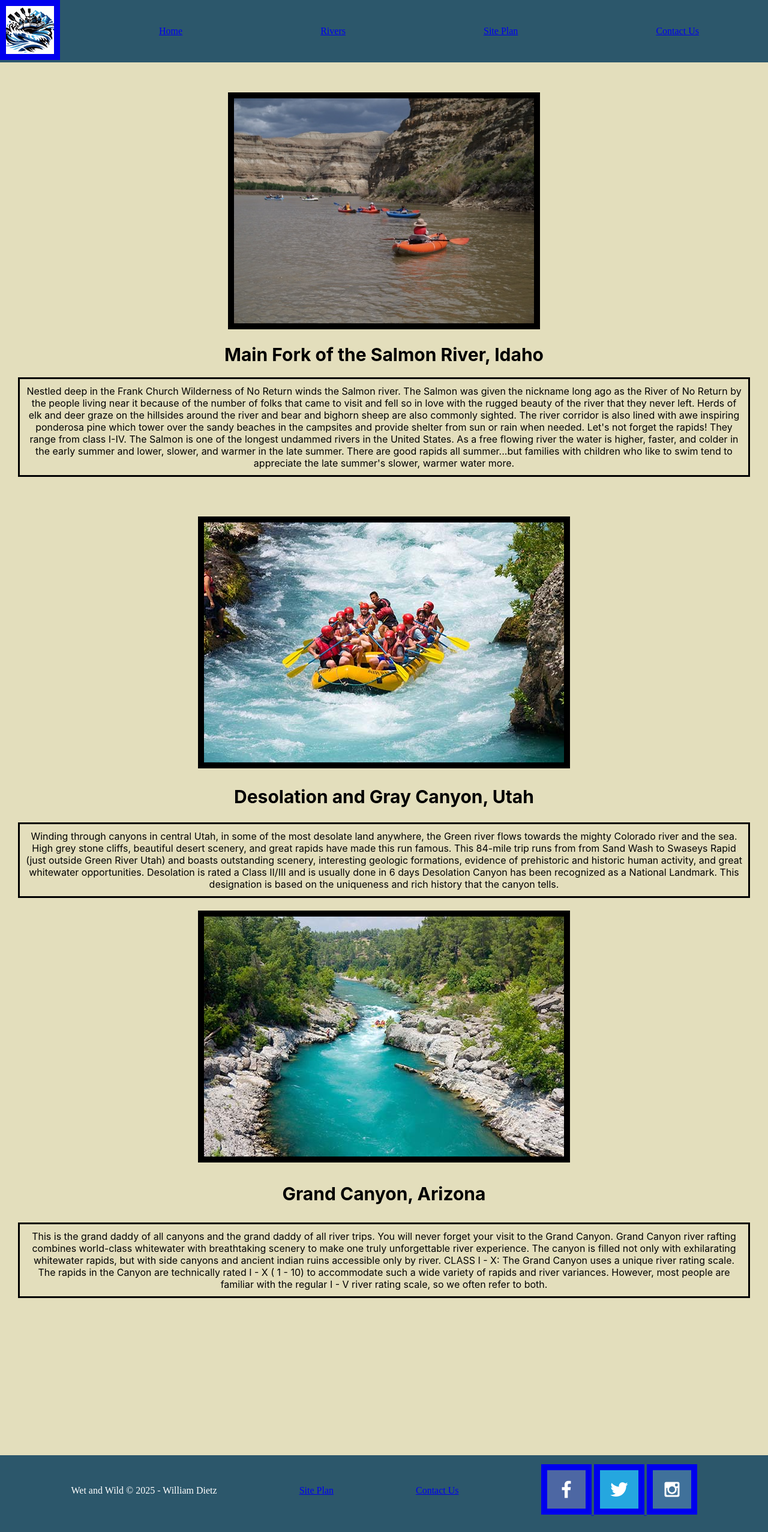
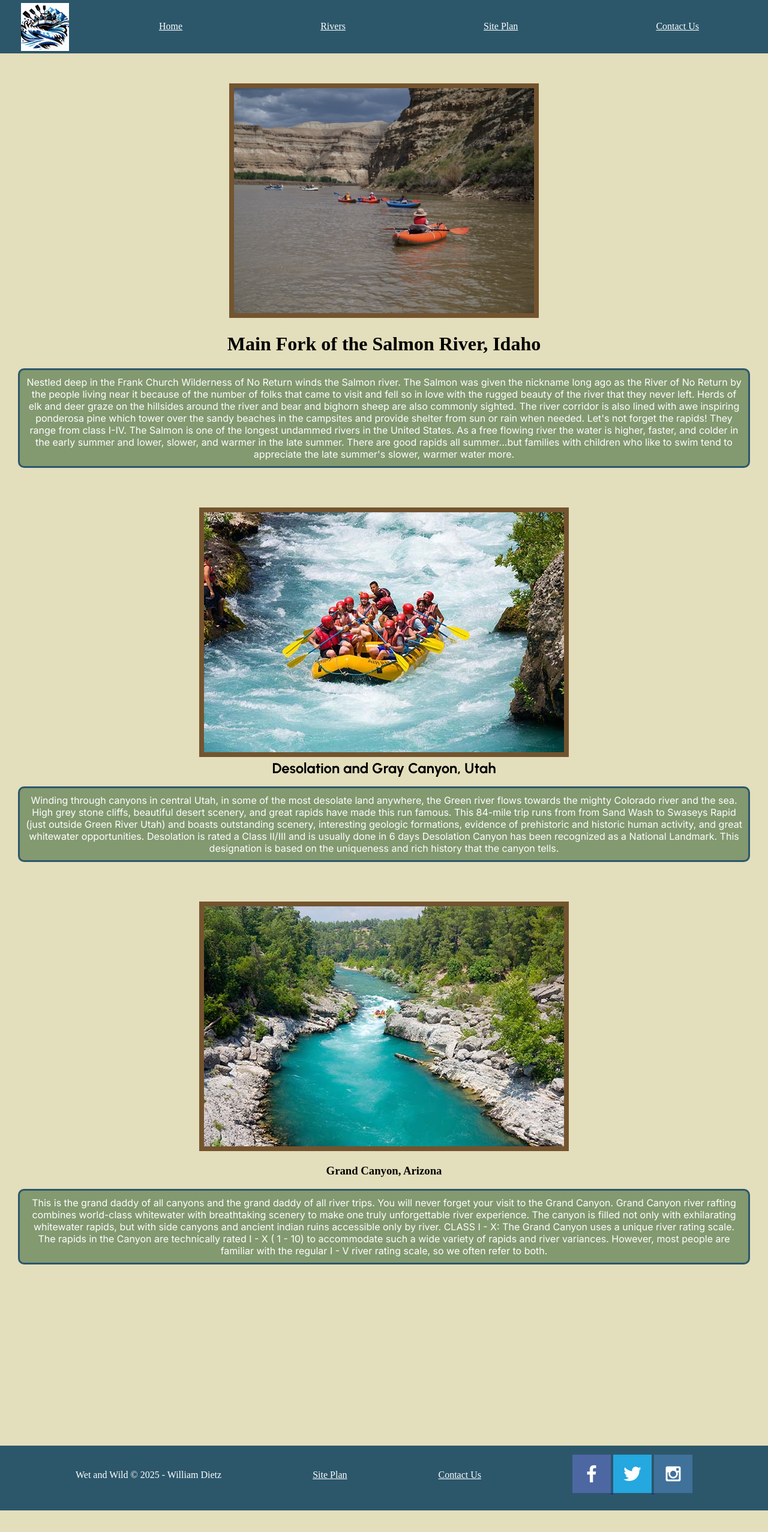
Before and after one commit to willjdietz/wdd130-wwr, a plain HTML site: page wwr/rivers-page.html in a window 1280 px wide. Shown: the whole page at 60% size. After the commit the page ends 2518 px from the top, so only its background shows below. Drawn offline with Linux system fonts and the light colour scheme.

Commit message:
rivers page

```diff
--- a/wwr/rivers-page.html
+++ b/wwr/rivers-page.html
@@ -3,25 +3,25 @@
 <head>
     <meta charset="UTF-8">
     <meta name="viewport" content="width=device-width, initial-scale=1.0">
-    <title> Wet and Wild Rafting | Rivers</title>
-    <link rel="stylesheet" href="styles/rivers-page.css">
+    <title>Wet and Wild Rafting | Home </title>
+    <link rel="stylesheet" href="styles/style.css">
 </head>
+<body>
     <div id="content">
-    <body>
         <header>
         <a href="index.html" id="logo_link">
             <img class="logo" src="images/logo_icon.png"  alt="Dry oar boating">
         </a>
         <nav>
             <a href="index.html">Home</a>
-                <a href="#">Rivers</a>
+            <a href="rivers-page.html">Rivers</a>
             <a href="site-plan-rafting.html">Site Plan</a>
             <a href="contactus.html">Contact Us</a>
         </nav>
         </header>
         <div id="content-2">
             <div class="idaho-msg">
-                <img class="img" src="images/deso-boats.jpg" alt="">
+                <img class="main-img" src="images/deso-boats.jpg" alt="">
                 <h1 >Main Fork of the Salmon River, Idaho</h1>
                 <p class="msg-1">Nestled deep in the Frank Church Wilderness of No Return winds the Salmon river.
                     The Salmon was given the nickname long ago as the River of No Return by the people
@@ -41,7 +41,7 @@
                     </p>
             </div>
             <div class="utah-msg">
-                <img class="img" src="images/rafting53_600.jpg" alt="">
+                <img class="main-img" src="images/rafting53_600.jpg" alt="">
                 <h2>Desolation and Gray Canyon, Utah</h2>
                 <p class="msg-1">
                     Winding through canyons in central Utah, in some of the most desolate land anywhere, the Green river flows towards
@@ -55,7 +55,7 @@
                 </p>
             </div>
             <div class="arizona-msg">
-                <img class="img" src="images/rafting58_600.jpg" alt="">
+                <img class="main-img" src="images/rafting58_600.jpg" alt="">
                 <h3>Grand Canyon, Arizona</h3>
                 <p class="msg-1">
                     This is the grand daddy of all canyons and the grand daddy of all river trips. You will never forget your visit to the Grand Canyon.
@@ -82,7 +82,8 @@
                 <a href="https://instagram.com" target="_blank">
                     <img src="images/instagram.png" alt="instagram icon">
                 </a>
+        </div>
     </footer>
+    </div>
 </body>
-</div>
 </html>
--- a/wwr/styles/rivers-page.css
+++ b/wwr/styles/rivers-page.css
@@ -1,6 +1,3 @@
-#content {
-    max-width: 1600px;
-}
 
 #content-2 {
     display: grid;
@@ -8,38 +5,7 @@
     grid-template-rows: 1fr 1fr 1fr;
 
 }
-nav {
-    text-align: center;
-    display: flex;
-    justify-content: space-around;
-    align-items: center;
-}
 
-nav a:hover{
-    background-color: #73542F;
-}
-
-header {
-    background-color: #2C576B;
-    display: grid;
-    grid-template-columns: 150px auto;
-    margin: 0;
-}
-
-footer {
-    background-color: #2C576B;
-    color: white;
-    padding: 25px 50px;
-    padding-top: 15px;
-    margin-top: 200px;
-    display: flex;
-    justify-content: space-around;
-    align-items: center;
-}
-
-.logo {
-    width: 80px;
-}
 
 .idaho-img {
     grid-row: 1/3;
@@ -82,9 +48,3 @@ h1, h2, h3 {
 img {
     border: 10px solid ;
 }
-
-body {
-    background-color: #E3DEBC;
-    margin: 0;
-    padding: 0;
-}
--- a/wwr/styles/style.css
+++ b/wwr/styles/style.css
@@ -186,6 +186,54 @@ main section img {
     grid-row: 2/3;
 }
 
+
+#content-2 {
+    display: grid;
+    grid-template-columns: 1fr;
+    grid-template-rows: 1fr 1fr 1fr;
+
+}
+
+.idaho-img {
+    grid-row: 1/3;
+}
+
+#info {
+    text-align: center;
+}
+
+.arizona-msg {
+
+    text-align: center;
+
+}
+
+.utah-msg {
+    margin-top: 50px;
+    text-align: center;
+}
+
+.idaho-msg {
+    text-align: center;
+    margin-top: 50px;
+}
+
+.msg-1 {
+    border: 3px solid #2C576B;
+    background-color:  #839970;
+    padding: 10px 10px 10px 10px;
+    margin-left: 30px;
+    margin-right: 30px;
+    font-family: 'inter', 'urbanist', sans-serif;
+    color: white;
+    border-radius: 10px;
+
+}
+
+.main-img {
+    border: 8px solid #73542F;
+}
+
 @media screen and (max-width: 900px) {
     #hero, .home-grid {
         display: block;
```
Lines whose indentation alone changed are shown as unchanged.
